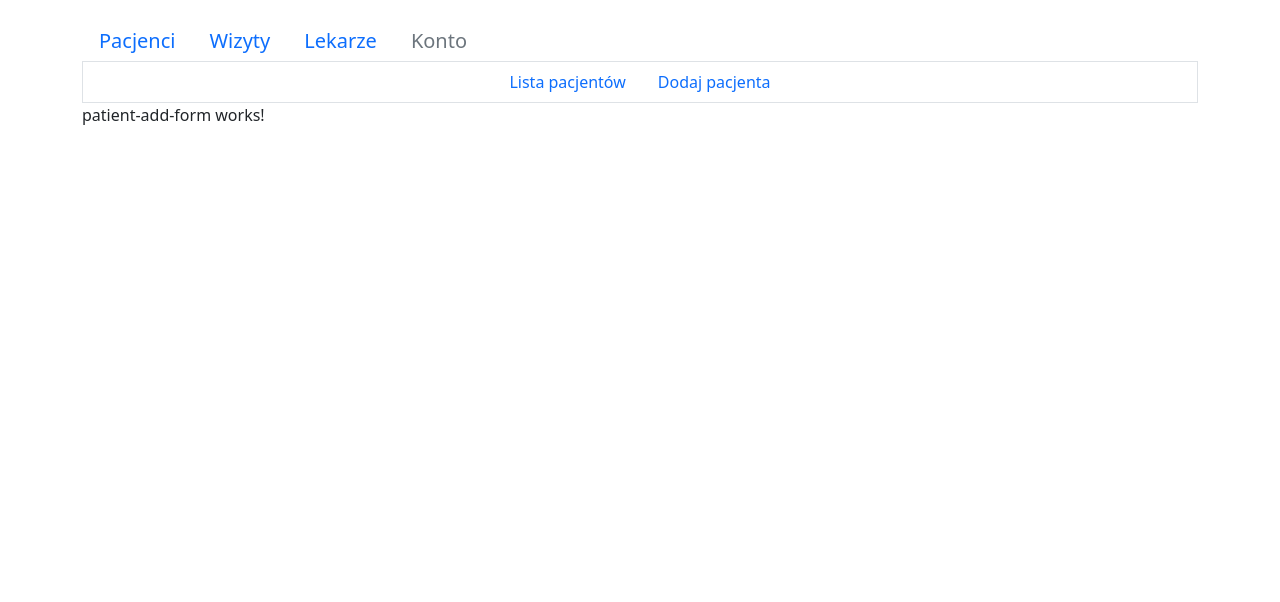
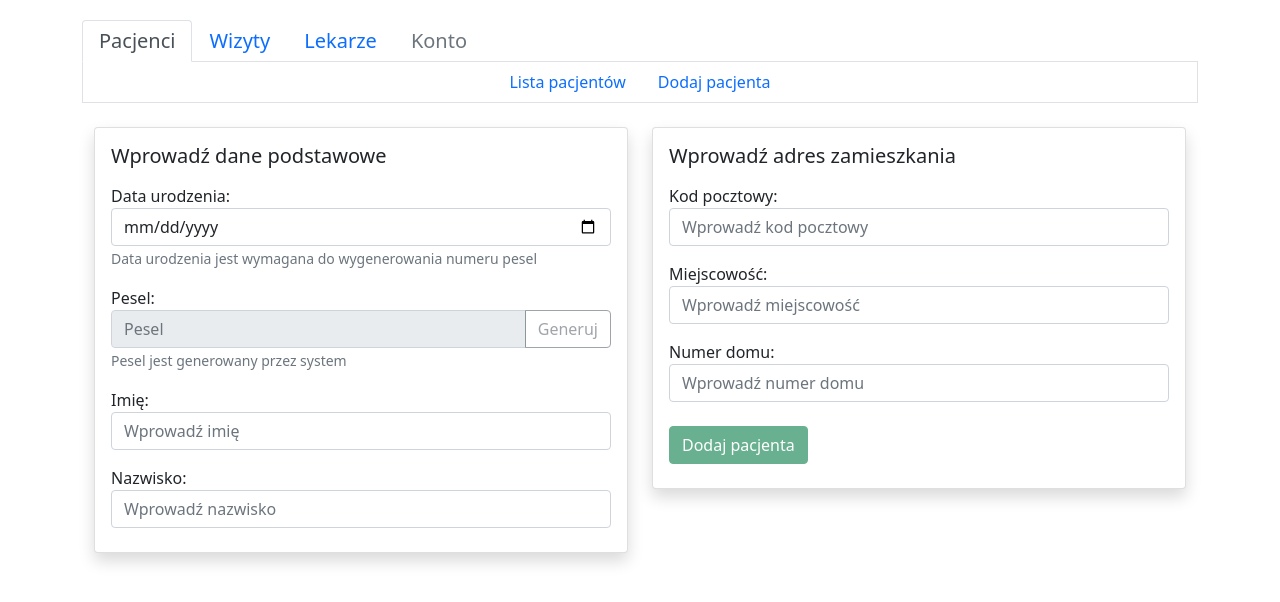
Before and after one commit to Alchemisz/clinic-front, an Angular app: page /pacjeci/dodaj in a window 1280 px wide. Shown: the top 602 px of the page. Built offline with nearby package versions, Linux system fonts and the light colour scheme.

Commit message:
adding patient form

```diff
--- a/src/app/app-routing/app-routing.module.ts
+++ b/src/app/app-routing/app-routing.module.ts
@@ -11,6 +11,7 @@ import { PatientAddFormComponent } from '../home/patients/patient-add-form/patie
 const appRoutes: Routes = [
   {path: '', component: HomeComponent, children: [
     {path: 'pacjeci', component: PatientsComponent, children: [
+      {path: '', component: PatientsListComponent},
       {path: 'lista', component: PatientsListComponent},
       {path: 'dodaj', component: PatientAddFormComponent}
     ]},
--- a/src/app/app.module.ts
+++ b/src/app/app.module.ts
@@ -14,6 +14,7 @@ import { PatientsListComponent } from './home/patients/patients-list/patients-li
 import { PatientItemComponent } from './home/patients/patients-list/patient-item/patient-item.component';
 import { PatientsNavMenuComponent } from './home/patients/patients-nav-menu/patients-nav-menu.component';
 import { PatientAddFormComponent } from './home/patients/patient-add-form/patient-add-form.component';
+import { FormsModule } from '@angular/forms';
 
 @NgModule({
   declarations: [
@@ -32,7 +33,8 @@ import { PatientAddFormComponent } from './home/patients/patient-add-form/patien
   imports: [
     BrowserModule,
     AppRoutingModule,
-    HttpClientModule
+    HttpClientModule,
+    FormsModule
   ],
   providers: [],
   bootstrap: [AppComponent]
--- a/src/app/home/nav-menu/nav-menu.component.html
+++ b/src/app/home/nav-menu/nav-menu.component.html
@@ -1,6 +1,6 @@
 <ul class="nav nav-tabs h5">
   <li class="nav-item">
-    <a class="nav-link" aria-current="page" routerLinkActive="active" routerLink="/pacjeci/lista">Pacjenci</a>
+    <a class="nav-link" aria-current="page" routerLinkActive="active" routerLink="/pacjeci/">Pacjenci</a>
   </li>
   <li class="nav-item">
     <a class="nav-link" routerLinkActive="active" routerLink="/wizyty">Wizyty</a>
--- a/src/app/home/patients/patient-add-form/patient-add-form.component.css
+++ b/src/app/home/patients/patient-add-form/patient-add-form.component.css
@@ -0,0 +1,7 @@
+input.ng-invalid.ng-touched{
+    border: 1px solid red;
+}
+
+.help-message{
+    color: red;
+}
--- a/src/app/home/patients/patient-add-form/patient-add-form.component.html
+++ b/src/app/home/patients/patient-add-form/patient-add-form.component.html
@@ -1 +1,91 @@
-<p>patient-add-form works!</p>
+<div class="row justify-content-center">
+  <form class="row" #formRef="ngForm" (ngSubmit)="onFormSubmit(formRef)">
+    <!-- DANE PODSTAWOWE -->
+    <div class="col-xl-6 mt-4">
+
+      <div class="card shadow">
+        <div class="card-body">
+          <h5 class="card-title">Wprowadź dane podstawowe</h5>
+          <!--DATA URODZENIA  -->
+          <div class="form-group mt-3">
+            <label>Data urodzenia:</label>
+            <input type="date" class="form-control" name="dateOfBirth" ngModel required #dateOfBirth="ngModel">
+            <small class="form-text text-muted">Data urodzenia jest wymagana do wygenerowania numeru pesel</small><br>
+            <small class="help-message" *ngIf="!dateOfBirth.valid && dateOfBirth.touched">To pole jest wymagane do
+              wygenerowania numeru pesel</small>
+          </div>
+          <!-- PESEL -->
+          <div class="form-group mt-3">
+            <label>Pesel:</label>
+
+            <div class="input-group">
+              <input type="text" class="form-control" placeholder="Pesel" name="pesel" ngModel #pesel="ngModel" required
+                readonly>
+              <button type="button" class="btn btn-outline-secondary" [disabled]="!dateOfBirth.valid"
+                (click)="generatePesel()">
+                Generuj
+              </button>
+            </div>
+            <small class="form-text text-muted">Pesel jest generowany przez system</small><br>
+            <small class="help-message" *ngIf="!dateOfBirth.valid && dateOfBirth.touched">Aby wygenerować numer pesel
+              wprowadź datę urodzenia</small>
+          </div>
+
+          <div class="form-group mt-3">
+            <label>Imię:</label>
+            <input type="text" class="form-control" placeholder="Wprowadź imię" name="firstName" ngModel required
+              pattern="[a-z]*" #firstName="ngModel">
+            <small class="help-message" *ngIf="!firstName.valid && firstName.touched">To pole jest wymagane</small>
+          </div>
+
+          <div class="form-group mt-3 mb-2">
+            <label>Nazwisko:</label>
+            <input type="text" class="form-control" placeholder="Wprowadź nazwisko" name="lastName" ngModel required
+              pattern="[a-z]*" #lastName="ngModel">
+            <small class="help-message" *ngIf="!lastName.valid && lastName.touched">To pole jest wymagane</small>
+          </div>
+
+        </div>
+      </div>
+    </div>
+
+    <!-- ADRES -->
+    <div class="col-xl-6 mt-4">
+      <div class="card shadow">
+        <div class="card-body">
+          <h5 class="card-title">Wprowadź adres zamieszkania</h5>
+
+          <div class="form-group mt-3">
+            <label>Kod pocztowy:</label>
+            <input type="text" class="form-control" placeholder="Wprowadź kod pocztowy" name="postCode" ngModel required
+              pattern="\d{2}-\d{3}" #postCode="ngModel">
+            <small class="help-message" *ngIf="!postCode.valid && postCode.touched">Kod pocztowy powinien spełniać
+              format
+              "XX-XXX"</small>
+          </div>
+
+          <div class=" form-group mt-3">
+            <label>Miejscowość:</label>
+            <input type="text" class="form-control" placeholder="Wprowadź miejscowość" name="city" ngModel required
+              #city="ngModel">
+            <small class="help-message" *ngIf="!city.valid && city.touched">To pole jest wymagane</small>
+          </div>
+
+          <div class="form-group mt-3">
+            <label>Numer domu:</label>
+            <input type="text" class="form-control" placeholder="Wprowadź numer domu" name="homeNumber" ngModel required
+              #homeNumber="ngModel">
+            <small class="help-message" *ngIf="!homeNumber.valid && homeNumber.touched">To pole jest wymagane</small>
+          </div>
+
+          <div class="form-group mt-4 mb-2">
+            <button class="btn btn-success" type="submit" [disabled]="!formRef.valid">
+              Dodaj pacjenta
+            </button>
+          </div>
+
+        </div>
+      </div>
+    </div>
+  </form>
+</div>
--- a/src/app/home/patients/patient-add-form/patient-add-form.component.ts
+++ b/src/app/home/patients/patient-add-form/patient-add-form.component.ts
@@ -1,4 +1,5 @@
-import { Component, OnInit } from '@angular/core';
+import { Component, ElementRef, OnInit, ViewChild } from '@angular/core';
+import { NgForm } from '@angular/forms';
 
 @Component({
   selector: 'app-patient-add-form',
@@ -7,9 +8,23 @@ import { Component, OnInit } from '@angular/core';
 })
 export class PatientAddFormComponent implements OnInit {
 
+  @ViewChild('formRef')
+  patientForm!: NgForm;
+
   constructor() { }
 
   ngOnInit(): void {
   }
 
+  onFormSubmit(formRef: NgForm){
+    this.patientForm.form.removeControl('dateOfBirth');
+    console.log(formRef.value);
+  }
+
+  generatePesel(): void{
+    this.patientForm.form.patchValue({
+      pesel: '99112233654',
+    })
+  }
+
 }
--- a/src/app/home/patients/patients-list/patients-list.component.html
+++ b/src/app/home/patients/patients-list/patients-list.component.html
@@ -5,12 +5,13 @@
       <div class="form-group">
         <label class="mb-2 h5">Wprowadź dane pacjenta:</label>
         <div class="input-group mb-1">
-          <input type="text" class="form-control" placeholder="Wyszukaj">
-          <button class="btn btn-outline-secondary">
+          <input type="number" class="form-control" placeholder="Wyszukaj" #searchPhrase>
+          <button class="btn btn-outline-secondary"
+            (click)="fetchPatientsByPage(0, searchPhrase.value); isSearchModeActive=true;">
             Szukaj
           </button>
         </div>
-        <small class="form-text text-muted">Wyszukaj po danych osobowych lub numerze pesel</small>
+        <small class="form-text text-muted">Wyszukaj pacjenta po numerze pesel</small>
       </div>
     </div>
 
--- a/src/app/home/patients/patients-list/patients-list.component.ts
+++ b/src/app/home/patients/patients-list/patients-list.component.ts
@@ -1,4 +1,4 @@
-import { Component, OnInit } from '@angular/core';
+import { Component, ElementRef, OnInit, ViewChild } from '@angular/core';
 import { Subscription } from 'rxjs';
 import { Patient } from '../patient.model';
 import { PatientsService } from '../patients.service';
@@ -9,6 +9,9 @@ import { PatientsService } from '../patients.service';
   styleUrls: ['./patients-list.component.css']
 })
 export class PatientsListComponent implements OnInit {
+
+  @ViewChild('searchPhrase') searchInput!: ElementRef;
+  isSearchModeActive: boolean;
 
   patients: Patient[] = [];
   patientsSub: Subscription = new Subscription;
@@ -22,6 +25,7 @@ export class PatientsListComponent implements OnInit {
     this.currentPage = 0;
     this.totalPages = 0;
     this.numbers = [];
+    this.isSearchModeActive = false;
   }
 
   ngOnInit(): void {
@@ -40,15 +44,20 @@ export class PatientsListComponent implements OnInit {
 
   }
 
-  fetchPatientsByPage(pageIndex: number): void{
+  fetchPatientsByPage(pageIndex: number, searchPattern?: string): void{
     this.currentPage = pageIndex;
     this.patientsSub.unsubscribe();
 
-    this.fetchPatientsByPagination(pageIndex);
+    this.fetchPatientsByPagination(pageIndex, searchPattern);
   }
 
-  private fetchPatientsByPagination(pageIndex: number) : void{
-    this.patientsSub = this.patientSerivce.getPatientsByPage(this.currentPage)
+  private fetchPatientsByPagination(pageIndex: number, searchPattern?: string) : void{
+
+    if(this.isSearchModeActive){
+      searchPattern = this.searchInput.nativeElement.value;
+    }
+
+    this.patientsSub = this.patientSerivce.getPatientsByPage(this.currentPage, searchPattern)
       .subscribe(
         (patients: Patient[]) => {
           this.patients = patients;
--- a/src/app/home/patients/patients.service.ts
+++ b/src/app/home/patients/patients.service.ts
@@ -1,4 +1,5 @@
 import { HttpClient } from '@angular/common/http';
+import { STRING_TYPE } from '@angular/compiler';
 import { Injectable } from '@angular/core';
 import { Router } from '@angular/router';
 import { map, Observable, Subject } from 'rxjs';
@@ -32,9 +33,16 @@ export class PatientsService {
       );
   }
 
-  public getPatientsByPage(pageIndex: number){
+  public getPatientsByPage(pageIndex: number, searchPattern?: string){
+
+    let requestUrl: string = 'http://localhost:8080/patient/pageable?page=' + pageIndex;
+
+    if(typeof searchPattern !== 'undefined'){
+      requestUrl = 'http://localhost:8080/patient/pageable?page=' + pageIndex + '&value='+searchPattern;
+    }
+
     return this.http
-      .get<any>('http://localhost:8080/patient/pageable?page=' + pageIndex)
+      .get<any>(requestUrl)
       .pipe(
         map(data => {
           this.totalPages.next(data.totalPages);
```
Also changed, not shown: 1 other file (tests, documents, lock files or other folders).
